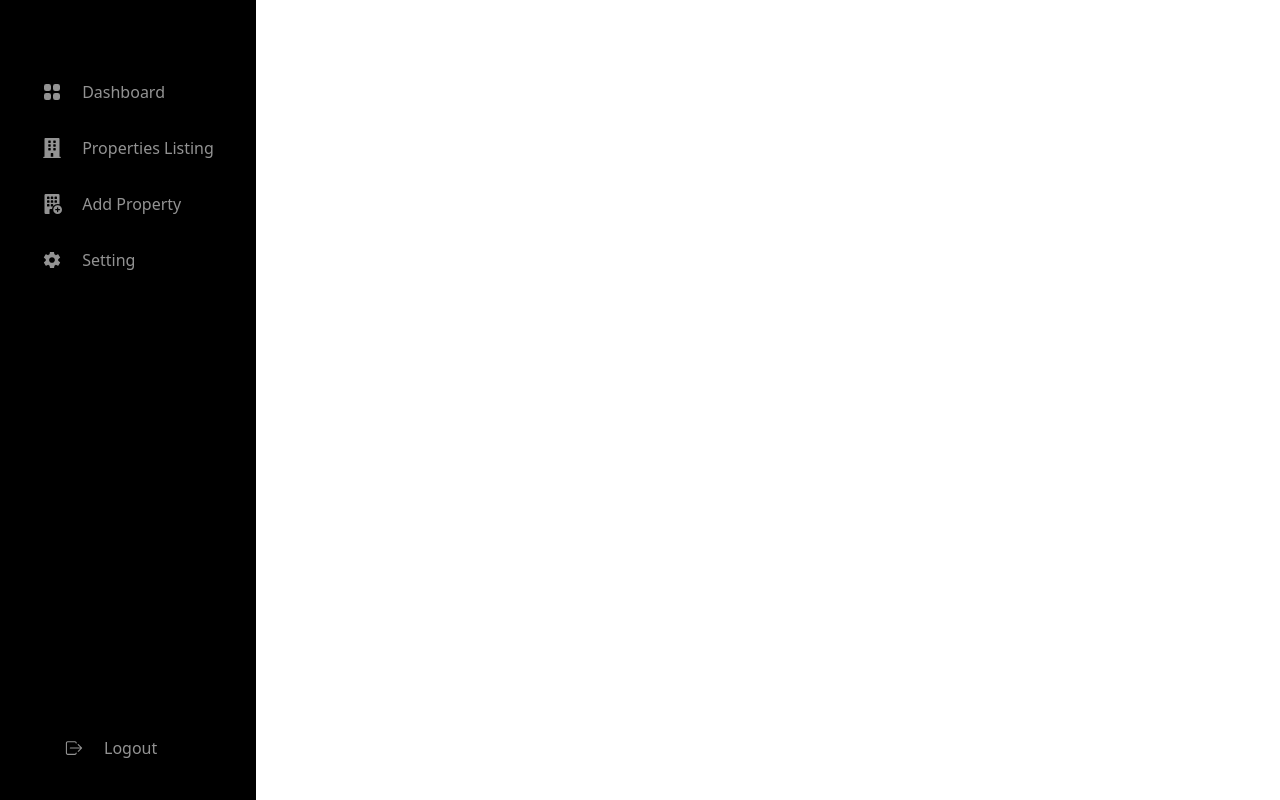
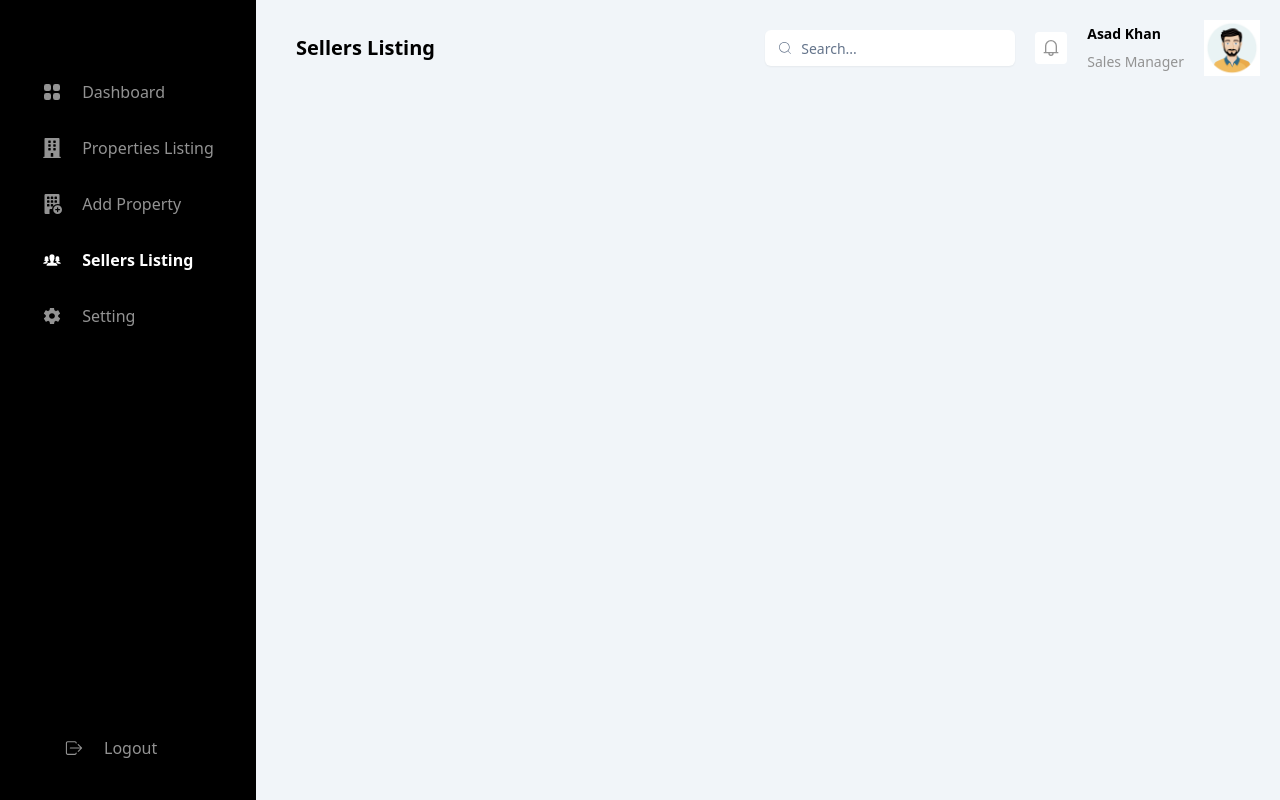
Before and after one commit to talalzafar16/react-signature-frontend, a React (Vite) app: page /home/sellers in a window 1280 px wide. Built offline with nearby package versions, Linux system fonts and the light colour scheme; sample sign-in values are in the browser's storage.

Commit message:
sellers page intialized

```diff
--- a/src/components/Sidebar.tsx
+++ b/src/components/Sidebar.tsx
@@ -3,6 +3,7 @@ import { FaBuilding } from "react-icons/fa";
 import { IoMdSettings } from "react-icons/io";
 import { IoIosLogOut } from "react-icons/io";
 import { BsBuildingFillAdd } from "react-icons/bs";
+import { IoIosPeople } from "react-icons/io";
 import { useLocation, useNavigate } from "react-router-dom";
 
 
@@ -30,6 +31,12 @@ const data = [
     icon: <BsBuildingFillAdd size={iconSize} color={iconColor} />,
     selectedIcon: <BsBuildingFillAdd size={iconSize} color={selectedIconColor} />,
     link: "/home/addProperty",
+  },
+  {
+    name: "Sellers Listing",
+    icon: <IoIosPeople size={iconSize} color={iconColor} />,
+    selectedIcon: <IoIosPeople size={iconSize} color={selectedIconColor} />,
+    link: "/home/sellers",
   },
   {
     name: "Setting",
--- /dev/null
+++ b/src/pages/DisplaySellers.tsx
@@ -0,0 +1,15 @@
+import Header from "@/components/Header"
+import { useState } from "react";
+
+
+const DisplaySellers = () => {
+    const [search, setSearch] = useState("");
+  return (
+    <div className="p-5 bg-slate-100 min-h-screen">
+         {/* <!-- Header --> */}
+      <Header search={search} setSearch={setSearch} heading="Sellers Listing"/>
+    </div>
+  )
+}
+
+export default DisplaySellers
--- a/src/pages/Home.tsx
+++ b/src/pages/Home.tsx
@@ -4,6 +4,7 @@ import DisplayProperties from "./DisplayProperties";
 import AddProperty from "./AddProperty";
 import Settings from "./Settings";
 import Sidebar from "@/components/Sidebar";
+import DisplaySellers from "./DisplaySellers";
 
 
 const Home = () => {
@@ -20,6 +21,7 @@ const Home = () => {
           <Route path="listings" element={<DisplayProperties />} />
           <Route path="addProperty" element={<AddProperty />} />
           <Route path="settings" element={<Settings />} />
+          <Route path="sellers" element={<DisplaySellers />} />
         </Routes>
       </div>
     </div>
```
